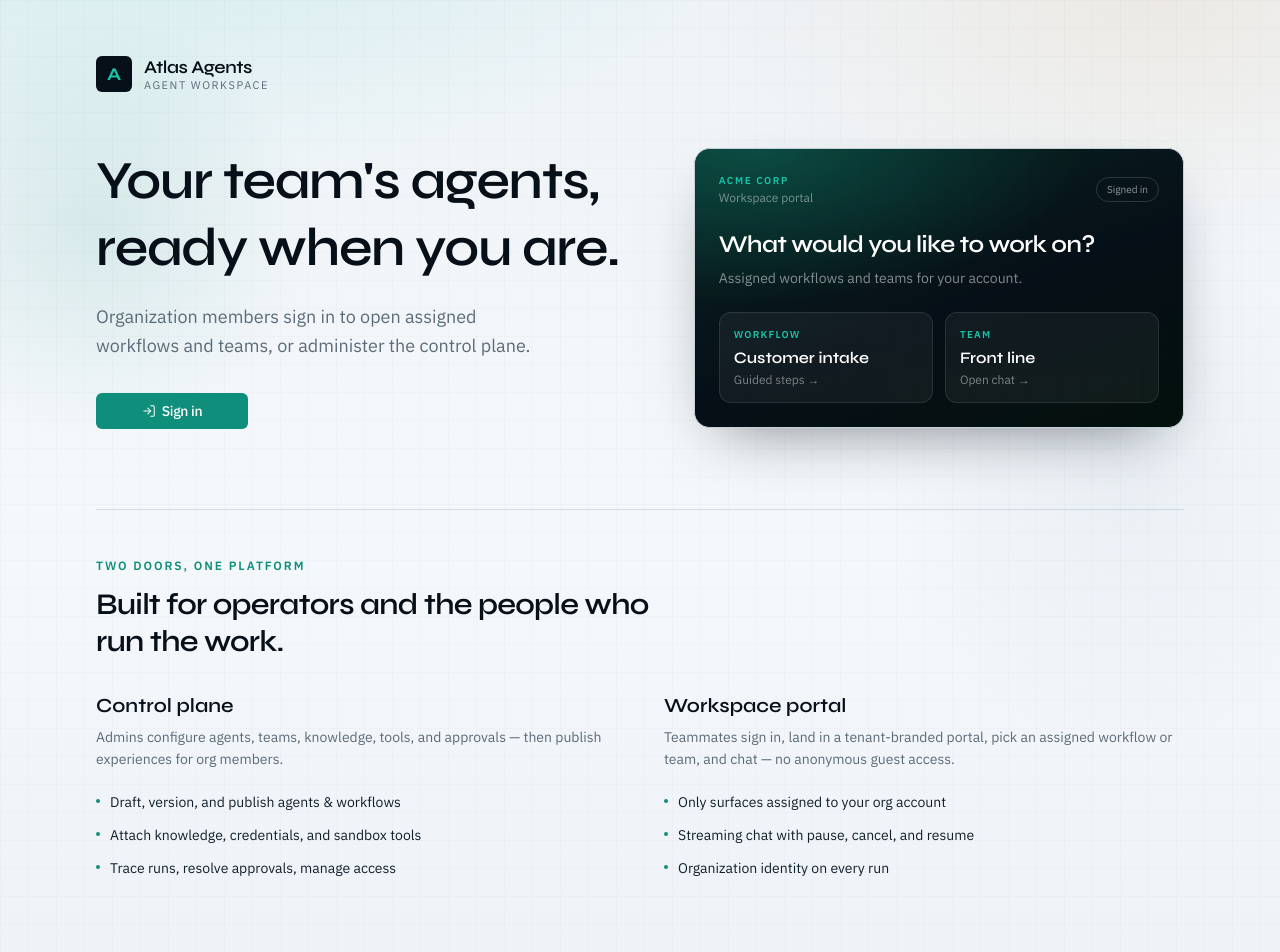
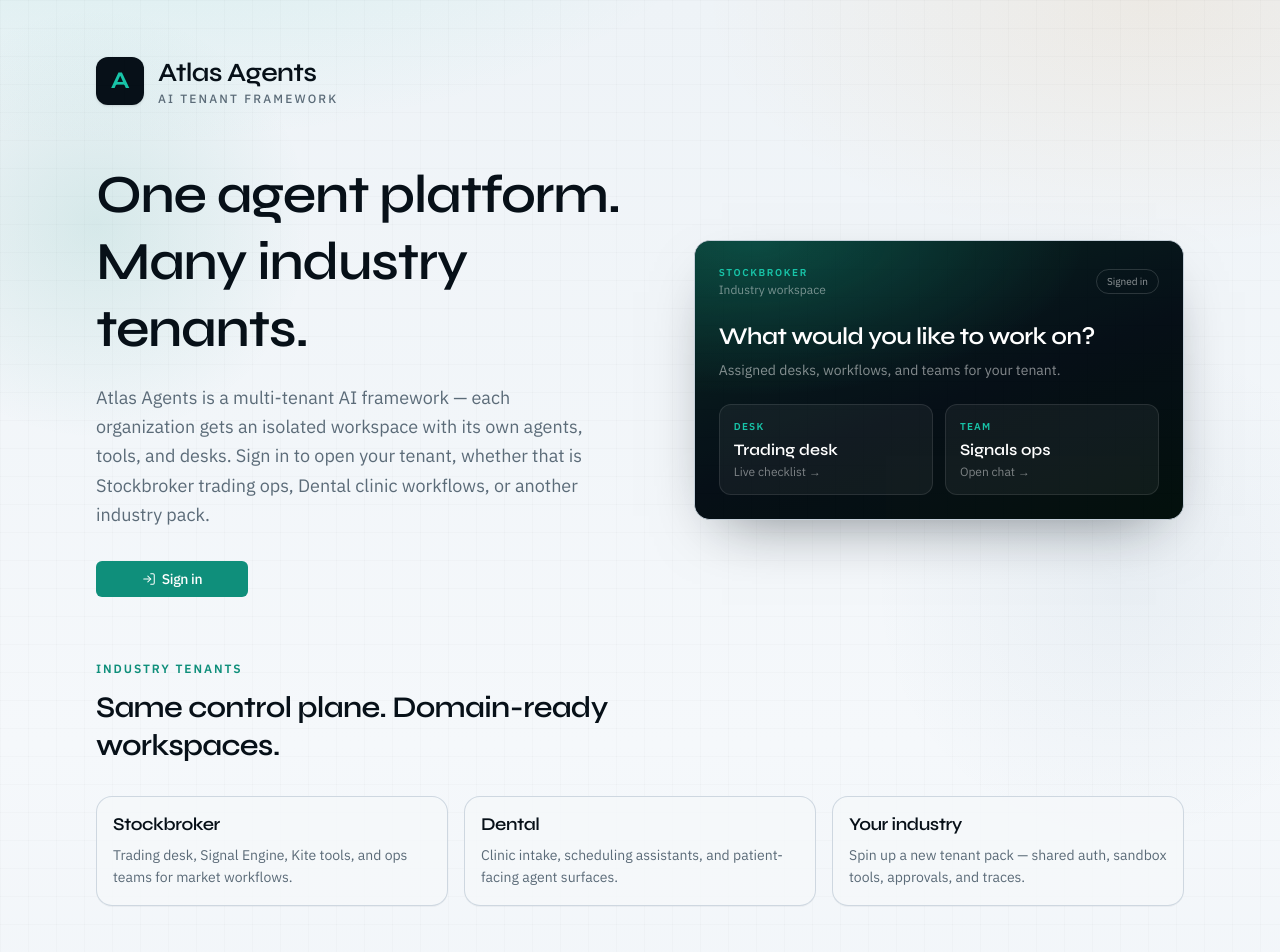
Before and after one commit to babunalluri/atlas, a Next.js app in the folder apps/web/: page /en in a window 1280 px wide. Shown: the top 952 px of the page. Built offline with nearby package versions, Linux system fonts and the light colour scheme; no server answers.

Commit message:
Refresh home landing for the AI tenant framework.
Keep Atlas Agents + Sign in; enlarge the brand mark typography; and
surface Stockbroker, Dental, and extensible industry tenant messaging.

```diff
--- a/apps/web/messages/ar.json
+++ b/apps/web/messages/ar.json
@@ -82,7 +82,7 @@
   "home": {
     "title": "Atlas Agents",
     "platformDescriptor": "منصة وكلاء متعددة المستأجرين",
-    "brandSubtitle": "مساحة عمل الوكلاء",
+    "brandSubtitle": "AI tenant framework",
     "headline": "وكلاء فريقك جاهزون عندما تكون أنت كذلك.",
     "support": "يسجّل أعضاء المؤسسة الدخول لفتح سير العمل والفرق المعيّنة، أو لإدارة لوحة التحكم.",
     "openingWorkspace": "جارٍ فتح مساحة العمل…",
@@ -111,16 +111,24 @@
     "step3Title": "نفّذ العمل",
     "step3Copy": "ابدأ دردشة سير عمل أو فريق — استجابات متدفقة مع موافقات بشرية عند الحاجة.",
     "footerCta": "سجّل الدخول للمتابعة",
-    "previewTenant": "Acme Corp",
-    "previewPortalLabel": "بوابة مساحة العمل",
+    "previewTenant": "Stockbroker",
+    "previewPortalLabel": "Industry workspace",
     "previewSignedIn": "مسجّل الدخول",
     "previewPrompt": "ما الذي تريد العمل عليه؟",
     "previewSubtext": "سير العمل والفرق المعيّنة لحسابك.",
-    "previewWorkflowKind": "سير عمل",
-    "previewTeamKind": "فريق",
-    "previewWorkflowName": "استقبال العملاء",
-    "previewTeamName": "الخط الأمامي",
-    "previewWorkflowHint": "خطوات موجّهة",
-    "previewTeamHint": "فتح الدردشة"
+    "previewWorkflowKind": "Desk",
+    "previewTeamKind": "Team",
+    "previewWorkflowName": "Trading desk",
+    "previewTeamName": "Signals ops",
+    "previewWorkflowHint": "Live checklist",
+    "previewTeamHint": "Open chat",
+    "tenantsEyebrow": "Industry tenants",
+    "tenantsTitle": "Same control plane. Domain-ready workspaces.",
+    "tenantStockbroker": "Stockbroker",
+    "tenantStockbrokerHint": "Trading desk, Signal Engine, Kite tools, and ops teams for market workflows.",
+    "tenantDental": "Dental",
+    "tenantDentalHint": "Clinic intake, scheduling assistants, and patient-facing agent surfaces.",
+    "tenantMore": "Your industry",
+    "tenantMoreHint": "Spin up a new tenant pack — shared auth, sandbox tools, approvals, and traces."
   }
 }
--- a/apps/web/messages/en.json
+++ b/apps/web/messages/en.json
@@ -136,46 +136,54 @@
   },
   "home": {
     "title": "Atlas Agents",
-    "platformDescriptor": "multi-tenant agent platform",
-    "brandSubtitle": "Agent workspace",
-    "headline": "Your team's agents, ready when you are.",
-    "support": "Organization members sign in to open assigned workflows and teams, or administer the control plane.",
+    "platformDescriptor": "AI tenant framework for industry workspaces",
+    "brandSubtitle": "AI tenant framework",
+    "headline": "One agent platform. Many industry tenants.",
+    "support": "Atlas Agents is a multi-tenant AI framework — each organization gets an isolated workspace with its own agents, tools, and desks. Sign in to open your tenant, whether that is Stockbroker trading ops, Dental clinic workflows, or another industry pack.",
     "openingWorkspace": "Opening your workspace…",
     "onboardingBrandSubtitle": "Workspace setup",
     "onboardingHeadline": "Finish setting up your workspace.",
     "onboardingSupport": "Provision your organization tenant, then publish workflows your teammates can run.",
     "finishSetup": "Finish setup",
-    "twoDoorsEyebrow": "Two doors, one platform",
-    "twoDoorsTitle": "Built for operators and the people who run the work.",
+    "tenantsEyebrow": "Industry tenants",
+    "tenantsTitle": "Same control plane. Domain-ready workspaces.",
+    "tenantStockbroker": "Stockbroker",
+    "tenantStockbrokerHint": "Trading desk, Signal Engine, Kite tools, and ops teams for market workflows.",
+    "tenantDental": "Dental",
+    "tenantDentalHint": "Clinic intake, scheduling assistants, and patient-facing agent surfaces.",
+    "tenantMore": "Your industry",
+    "tenantMoreHint": "Spin up a new tenant pack — shared auth, sandbox tools, approvals, and traces.",
+    "twoDoorsEyebrow": "Two doors, one framework",
+    "twoDoorsTitle": "Operate the tenant fabric, or work inside an industry workspace.",
     "controlPlaneTitle": "Control plane",
-    "controlPlaneBody": "Admins configure agents, teams, knowledge, tools, and approvals — then publish experiences for org members.",
-    "controlPlaneBullet1": "Draft, version, and publish agents & workflows",
-    "controlPlaneBullet2": "Attach knowledge, credentials, and sandbox tools",
-    "controlPlaneBullet3": "Trace runs, resolve approvals, manage access",
+    "controlPlaneBody": "Admins configure the AI tenant framework — agents, teams, knowledge, tools, and approvals — then publish experiences per organization.",
+    "controlPlaneBullet1": "Draft, version, and publish agents & workflows per tenant",
+    "controlPlaneBullet2": "Attach knowledge, credentials, and sandbox tools (Kite, clinic systems, and more)",
+    "controlPlaneBullet3": "Trace runs, resolve approvals, manage org access",
     "workspacePortalTitle": "Workspace portal",
-    "workspacePortalBody": "Teammates sign in, land in a tenant-branded portal, pick an assigned workflow or team, and chat — no anonymous guest access.",
-    "workspacePortalBullet1": "Only surfaces assigned to your org account",
+    "workspacePortalBody": "Teammates sign in to their tenant-branded portal — Stockbroker desk, Dental workspace, or another pack — and run only assigned workflows and teams.",
+    "workspacePortalBullet1": "Tenant-scoped surfaces for your org account",
     "workspacePortalBullet2": "Streaming chat with pause, cancel, and resume",
     "workspacePortalBullet3": "Organization identity on every run",
     "pathEyebrow": "From sign-in to conversation",
-    "pathTitle": "A straight path into the right surface.",
+    "pathTitle": "A straight path into the right tenant surface.",
     "step1Title": "Authenticate",
     "step1Copy": "Sign in with your organization account. Atlas resolves your tenant and role.",
-    "step2Title": "Choose a surface",
-    "step2Copy": "Open the workspace portal, then use Admin when you need the control plane.",
+    "step2Title": "Land in your tenant",
+    "step2Copy": "Open the workspace portal for your industry pack, or Admin when you need the control plane.",
     "step3Title": "Run the work",
-    "step3Copy": "Start a workflow or team chat — streaming responses with human approvals when needed.",
+    "step3Copy": "Start a workflow, team chat, or desk surface — streaming responses with human approvals when needed.",
     "footerCta": "Sign in to continue",
-    "previewTenant": "Acme Corp",
-    "previewPortalLabel": "Workspace portal",
+    "previewTenant": "Stockbroker",
+    "previewPortalLabel": "Industry workspace",
     "previewSignedIn": "Signed in",
     "previewPrompt": "What would you like to work on?",
-    "previewSubtext": "Assigned workflows and teams for your account.",
-    "previewWorkflowKind": "Workflow",
+    "previewSubtext": "Assigned desks, workflows, and teams for your tenant.",
+    "previewWorkflowKind": "Desk",
     "previewTeamKind": "Team",
-    "previewWorkflowName": "Customer intake",
-    "previewTeamName": "Front line",
-    "previewWorkflowHint": "Guided steps",
+    "previewWorkflowName": "Trading desk",
+    "previewTeamName": "Signals ops",
+    "previewWorkflowHint": "Live checklist",
     "previewTeamHint": "Open chat"
   }
 }
--- a/apps/web/messages/es.json
+++ b/apps/web/messages/es.json
@@ -82,7 +82,7 @@
   "home": {
     "title": "Atlas Agents",
     "platformDescriptor": "plataforma de agentes multiinquilino",
-    "brandSubtitle": "Espacio de agentes",
+    "brandSubtitle": "AI tenant framework",
     "headline": "Los agentes de tu equipo, listos cuando tú lo estés.",
     "support": "Los miembros de la organización inician sesión para abrir flujos y equipos asignados, o administrar el plano de control.",
     "openingWorkspace": "Abriendo tu espacio de trabajo…",
@@ -112,15 +112,23 @@
     "step2Copy": "Abre el portal del espacio de trabajo y usa Admin cuando necesites el plano de control.",
     "step3Title": "Ejecuta el trabajo",
     "step3Copy": "Inicia un chat de flujo o equipo: respuestas en streaming con aprobaciones humanas cuando haga falta.",
-    "previewTenant": "Acme Corp",
-    "previewPortalLabel": "Portal del espacio de trabajo",
+    "previewTenant": "Stockbroker",
+    "previewPortalLabel": "Industry workspace",
     "previewPrompt": "¿En qué te gustaría trabajar?",
     "previewSubtext": "Flujos y equipos asignados a tu cuenta.",
-    "previewWorkflowKind": "Flujo",
-    "previewTeamKind": "Equipo",
-    "previewWorkflowName": "Recepción de clientes",
-    "previewTeamName": "Primera línea",
-    "previewWorkflowHint": "Pasos guiados",
-    "previewTeamHint": "Abrir chat"
+    "previewWorkflowKind": "Desk",
+    "previewTeamKind": "Team",
+    "previewWorkflowName": "Trading desk",
+    "previewTeamName": "Signals ops",
+    "previewWorkflowHint": "Live checklist",
+    "previewTeamHint": "Open chat",
+    "tenantsEyebrow": "Industry tenants",
+    "tenantsTitle": "Same control plane. Domain-ready workspaces.",
+    "tenantStockbroker": "Stockbroker",
+    "tenantStockbrokerHint": "Trading desk, Signal Engine, Kite tools, and ops teams for market workflows.",
+    "tenantDental": "Dental",
+    "tenantDentalHint": "Clinic intake, scheduling assistants, and patient-facing agent surfaces.",
+    "tenantMore": "Your industry",
+    "tenantMoreHint": "Spin up a new tenant pack — shared auth, sandbox tools, approvals, and traces."
   }
 }
--- a/apps/web/messages/fr.json
+++ b/apps/web/messages/fr.json
@@ -82,7 +82,7 @@
   "home": {
     "title": "Atlas Agents",
     "platformDescriptor": "plateforme d'agents multi-locataire",
-    "brandSubtitle": "Espace agents",
+    "brandSubtitle": "AI tenant framework",
     "headline": "Les agents de votre équipe, prêts quand vous l'êtes.",
     "support": "Les membres de l'organisation se connectent pour ouvrir les flux et équipes assignés, ou administrer le plan de contrôle.",
     "openingWorkspace": "Ouverture de votre espace de travail…",
@@ -112,15 +112,23 @@
     "step2Copy": "Ouvrez le portail de l'espace de travail, puis Admin lorsque vous avez besoin du plan de contrôle.",
     "step3Title": "Exécuter le travail",
     "step3Copy": "Démarrez un chat de flux ou d'équipe — réponses en streaming avec approbations humaines si nécessaire.",
-    "previewTenant": "Acme Corp",
-    "previewPortalLabel": "Portail de l'espace de travail",
+    "previewTenant": "Stockbroker",
+    "previewPortalLabel": "Industry workspace",
     "previewPrompt": "Sur quoi souhaitez-vous travailler ?",
     "previewSubtext": "Flux et équipes assignés à votre compte.",
-    "previewWorkflowKind": "Flux",
-    "previewTeamKind": "Équipe",
-    "previewWorkflowName": "Accueil client",
-    "previewTeamName": "Première ligne",
-    "previewWorkflowHint": "Étapes guidées",
-    "previewTeamHint": "Ouvrir le chat"
+    "previewWorkflowKind": "Desk",
+    "previewTeamKind": "Team",
+    "previewWorkflowName": "Trading desk",
+    "previewTeamName": "Signals ops",
+    "previewWorkflowHint": "Live checklist",
+    "previewTeamHint": "Open chat",
+    "tenantsEyebrow": "Industry tenants",
+    "tenantsTitle": "Same control plane. Domain-ready workspaces.",
+    "tenantStockbroker": "Stockbroker",
+    "tenantStockbrokerHint": "Trading desk, Signal Engine, Kite tools, and ops teams for market workflows.",
+    "tenantDental": "Dental",
+    "tenantDentalHint": "Clinic intake, scheduling assistants, and patient-facing agent surfaces.",
+    "tenantMore": "Your industry",
+    "tenantMoreHint": "Spin up a new tenant pack — shared auth, sandbox tools, approvals, and traces."
   }
 }
--- a/apps/web/messages/hi.json
+++ b/apps/web/messages/hi.json
@@ -82,7 +82,7 @@
   "home": {
     "title": "Atlas Agents",
     "platformDescriptor": "बहु-किरायेदार एजेंट प्लेटफ़ॉर्म",
-    "brandSubtitle": "एजेंट वर्कस्पेस",
+    "brandSubtitle": "AI tenant framework",
     "headline": "आपकी टीम के एजेंट, जब आप तैयार हों तब।",
     "support": "संगठन के सदस्य साइन इन करके असाइन किए गए वर्कफ़्लो और टीमें खोलते हैं, या कंट्रोल प्लेन प्रबंधित करते हैं।",
     "openingWorkspace": "आपका वर्कस्पेस खोला जा रहा है…",
@@ -112,15 +112,23 @@
     "step2Copy": "वर्कस्पेस पोर्टल खोलें, फिर कंट्रोल प्लेन की ज़रूरत होने पर Admin का उपयोग करें।",
     "step3Title": "काम चलाएँ",
     "step3Copy": "वर्कफ़्लो या टीम चैट शुरू करें — ज़रूरत पड़ने पर मानव अनुमोदन के साथ स्ट्रीमिंग प्रतिक्रियाएँ।",
-    "previewTenant": "Acme Corp",
-    "previewPortalLabel": "वर्कस्पेस पोर्टल",
+    "previewTenant": "Stockbroker",
+    "previewPortalLabel": "Industry workspace",
     "previewPrompt": "आप किस पर काम करना चाहते हैं?",
     "previewSubtext": "आपके खाते के लिए असाइन किए गए वर्कफ़्लो और टीमें।",
-    "previewWorkflowKind": "वर्कफ़्लो",
-    "previewTeamKind": "टीम",
-    "previewWorkflowName": "ग्राहक intake",
-    "previewTeamName": "फ्रंट लाइन",
-    "previewWorkflowHint": "निर्देशित चरण",
-    "previewTeamHint": "चैट खोलें"
+    "previewWorkflowKind": "Desk",
+    "previewTeamKind": "Team",
+    "previewWorkflowName": "Trading desk",
+    "previewTeamName": "Signals ops",
+    "previewWorkflowHint": "Live checklist",
+    "previewTeamHint": "Open chat",
+    "tenantsEyebrow": "Industry tenants",
+    "tenantsTitle": "Same control plane. Domain-ready workspaces.",
+    "tenantStockbroker": "Stockbroker",
+    "tenantStockbrokerHint": "Trading desk, Signal Engine, Kite tools, and ops teams for market workflows.",
+    "tenantDental": "Dental",
+    "tenantDentalHint": "Clinic intake, scheduling assistants, and patient-facing agent surfaces.",
+    "tenantMore": "Your industry",
+    "tenantMoreHint": "Spin up a new tenant pack — shared auth, sandbox tools, approvals, and traces."
   }
 }
--- a/apps/web/messages/pt-BR.json
+++ b/apps/web/messages/pt-BR.json
@@ -82,7 +82,7 @@
   "home": {
     "title": "Atlas Agents",
     "platformDescriptor": "plataforma de agentes multi-inquilino",
-    "brandSubtitle": "Espaço de agentes",
+    "brandSubtitle": "AI tenant framework",
     "headline": "Os agentes da sua equipe, prontos quando você estiver.",
     "support": "Membros da organização entram para abrir fluxos e equipes atribuídos ou administrar o plano de controle.",
     "openingWorkspace": "Abrindo seu workspace…",
@@ -112,15 +112,23 @@
     "step2Copy": "Abra o portal do workspace e use Admin quando precisar do plano de controle.",
     "step3Title": "Executar o trabalho",
     "step3Copy": "Inicie um chat de fluxo ou equipe — respostas em streaming com aprovações humanas quando necessário.",
-    "previewTenant": "Acme Corp",
-    "previewPortalLabel": "Portal do workspace",
+    "previewTenant": "Stockbroker",
+    "previewPortalLabel": "Industry workspace",
     "previewPrompt": "No que você gostaria de trabalhar?",
     "previewSubtext": "Fluxos e equipes atribuídos à sua conta.",
-    "previewWorkflowKind": "Fluxo",
-    "previewTeamKind": "Equipe",
-    "previewWorkflowName": "Recepção de clientes",
-    "previewTeamName": "Linha de frente",
-    "previewWorkflowHint": "Passos guiados",
-    "previewTeamHint": "Abrir chat"
+    "previewWorkflowKind": "Desk",
+    "previewTeamKind": "Team",
+    "previewWorkflowName": "Trading desk",
+    "previewTeamName": "Signals ops",
+    "previewWorkflowHint": "Live checklist",
+    "previewTeamHint": "Open chat",
+    "tenantsEyebrow": "Industry tenants",
+    "tenantsTitle": "Same control plane. Domain-ready workspaces.",
+    "tenantStockbroker": "Stockbroker",
+    "tenantStockbrokerHint": "Trading desk, Signal Engine, Kite tools, and ops teams for market workflows.",
+    "tenantDental": "Dental",
+    "tenantDentalHint": "Clinic intake, scheduling assistants, and patient-facing agent surfaces.",
+    "tenantMore": "Your industry",
+    "tenantMoreHint": "Spin up a new tenant pack — shared auth, sandbox tools, approvals, and traces."
   }
 }
--- a/apps/web/messages/zh.json
+++ b/apps/web/messages/zh.json
@@ -82,7 +82,7 @@
   "home": {
     "title": "Atlas Agents",
     "platformDescriptor": "多租户智能体平台",
-    "brandSubtitle": "智能体工作区",
+    "brandSubtitle": "AI tenant framework",
     "headline": "团队智能体，随叫随到。",
     "support": "组织成员登录以打开分配的工作流和团队，或管理控制平面。",
     "openingWorkspace": "正在打开您的工作区…",
@@ -112,15 +112,23 @@
     "step2Copy": "打开工作区门户；需要控制平面时使用 Admin。",
     "step3Title": "开始执行",
     "step3Copy": "启动工作流或团队聊天，必要时通过人工审批获得流式响应。",
-    "previewTenant": "Acme Corp",
-    "previewPortalLabel": "工作区门户",
+    "previewTenant": "Stockbroker",
+    "previewPortalLabel": "Industry workspace",
     "previewPrompt": "你想处理什么？",
     "previewSubtext": "分配给你账户的工作流和团队。",
-    "previewWorkflowKind": "工作流",
-    "previewTeamKind": "团队",
-    "previewWorkflowName": "客户接待",
-    "previewTeamName": "一线团队",
-    "previewWorkflowHint": "引导步骤",
-    "previewTeamHint": "打开聊天"
+    "previewWorkflowKind": "Desk",
+    "previewTeamKind": "Team",
+    "previewWorkflowName": "Trading desk",
+    "previewTeamName": "Signals ops",
+    "previewWorkflowHint": "Live checklist",
+    "previewTeamHint": "Open chat",
+    "tenantsEyebrow": "Industry tenants",
+    "tenantsTitle": "Same control plane. Domain-ready workspaces.",
+    "tenantStockbroker": "Stockbroker",
+    "tenantStockbrokerHint": "Trading desk, Signal Engine, Kite tools, and ops teams for market workflows.",
+    "tenantDental": "Dental",
+    "tenantDentalHint": "Clinic intake, scheduling assistants, and patient-facing agent surfaces.",
+    "tenantMore": "Your industry",
+    "tenantMoreHint": "Spin up a new tenant pack — shared auth, sandbox tools, approvals, and traces."
   }
 }
--- a/apps/web/src/components/home/HomeHero.tsx
+++ b/apps/web/src/components/home/HomeHero.tsx
@@ -144,7 +144,7 @@ function SignedOutLanding({
 
       <div className="relative mx-auto max-w-6xl px-6 py-10 md:px-8 md:py-14">
         <header className="portal-rise">
-          <BrandMark href="/" subtitle={tHome("brandSubtitle")} />
+          <BrandMark href="/" size="lg" subtitle={tHome("brandSubtitle")} />
         </header>
 
         <section
@@ -157,7 +157,7 @@ function SignedOutLanding({
             <h1 className="max-w-xl font-display text-4xl font-semibold tracking-tight text-ink sm:text-5xl lg:text-[3.35rem] lg:leading-[1.08]">
               {tHome("headline")}
             </h1>
-            <p className="mt-5 max-w-md text-lg leading-relaxed text-slate-muted">
+            <p className="mt-5 max-w-lg text-lg leading-relaxed text-slate-muted">
               {tHome("support")}
             </p>
             <div className="mt-8 flex flex-wrap items-center gap-3">
@@ -178,7 +178,44 @@ function SignedOutLanding({
           </div>
         </section>
 
-        <section className="portal-rise portal-rise-delay-3 mt-16 border-t border-line/70 pt-12 md:mt-20">
+        <section className="portal-rise portal-rise-delay-3 mt-14 md:mt-16">
+          <p className="text-xs font-semibold uppercase tracking-[0.16em] text-teal">
+            {tHome("tenantsEyebrow")}
+          </p>
+          <h2 className="mt-3 max-w-2xl font-display text-3xl font-semibold tracking-tight text-ink">
+            {tHome("tenantsTitle")}
+          </h2>
+          <div className="mt-8 grid gap-4 sm:grid-cols-3">
+            {[
+              {
+                name: tHome("tenantStockbroker"),
+                hint: tHome("tenantStockbrokerHint"),
+              },
+              {
+                name: tHome("tenantDental"),
+                hint: tHome("tenantDentalHint"),
+              },
+              {
+                name: tHome("tenantMore"),
+                hint: tHome("tenantMoreHint"),
+              },
+            ].map((card) => (
+              <div
+                key={card.name}
+                className="rounded-2xl border border-line/80 bg-canvas/80 p-4 shadow-[0_1px_0_rgba(7,16,24,0.04)]"
+              >
+                <p className="font-display text-lg font-semibold tracking-tight text-ink">
+                  {card.name}
+                </p>
+                <p className="mt-2 text-sm leading-relaxed text-slate-muted">
+                  {card.hint}
+                </p>
+              </div>
+            ))}
+          </div>
+        </section>
+
+        <section className="mt-16 border-t border-line/70 pt-12 md:mt-20">
           <p className="text-xs font-semibold uppercase tracking-[0.16em] text-teal">
             {tHome("twoDoorsEyebrow")}
           </p>
--- a/apps/web/src/components/layout/BrandMark.tsx
+++ b/apps/web/src/components/layout/BrandMark.tsx
@@ -1,28 +1,63 @@
 import { Link } from "@/i18n/navigation";
 
 import { ORG_ADMIN_HREF } from "@/lib/auth/desk-admin";
+import { cn } from "@/lib/utils";
 
 export function BrandMark({
   compact = false,
+  size = "md",
   href = ORG_ADMIN_HREF,
   subtitle = "Multi-tenant control",
 }: {
   compact?: boolean;
+  /** ``lg`` for the marketing home header; ``md`` elsewhere. */
+  size?: "md" | "lg";
   href?: string;
   subtitle?: string;
 }) {
+  const large = size === "lg";
   return (
-    <Link href={href} className="group inline-flex items-center gap-3">
-      <span className="relative flex h-9 w-9 items-center justify-center overflow-hidden rounded-md bg-ink text-teal-bright">
+    <Link
+      href={href}
+      className={cn(
+        "group inline-flex items-center",
+        large ? "gap-3.5" : "gap-3",
+      )}
+    >
+      <span
+        className={cn(
+          "relative flex items-center justify-center overflow-hidden bg-ink text-teal-bright shadow-sm",
+          large ? "h-12 w-12 rounded-xl" : "h-9 w-9 rounded-md",
+        )}
+      >
         <span className="absolute inset-0 opacity-40 grid-noise" />
-        <span className="font-display text-lg font-bold tracking-tight">A</span>
+        <span
+          className={cn(
+            "font-display font-bold tracking-tight",
+            large ? "text-2xl" : "text-lg",
+          )}
+        >
+          A
+        </span>
       </span>
       {!compact ? (
         <span className="leading-tight">
-          <span className="block font-display text-lg font-semibold tracking-tight text-ink group-hover:text-ink-soft">
+          <span
+            className={cn(
+              "block font-display font-semibold tracking-tight text-ink group-hover:text-ink-soft",
+              large ? "text-2xl sm:text-[1.65rem]" : "text-lg",
+            )}
+          >
             Atlas Agents
           </span>
-          <span className="block text-[11px] uppercase tracking-[0.14em] text-slate-muted">
+          <span
+            className={cn(
+              "block uppercase text-slate-muted",
+              large
+                ? "mt-0.5 text-[12px] font-medium tracking-[0.18em]"
+                : "text-[11px] tracking-[0.14em]",
+            )}
+          >
             {subtitle}
           </span>
         </span>
```
